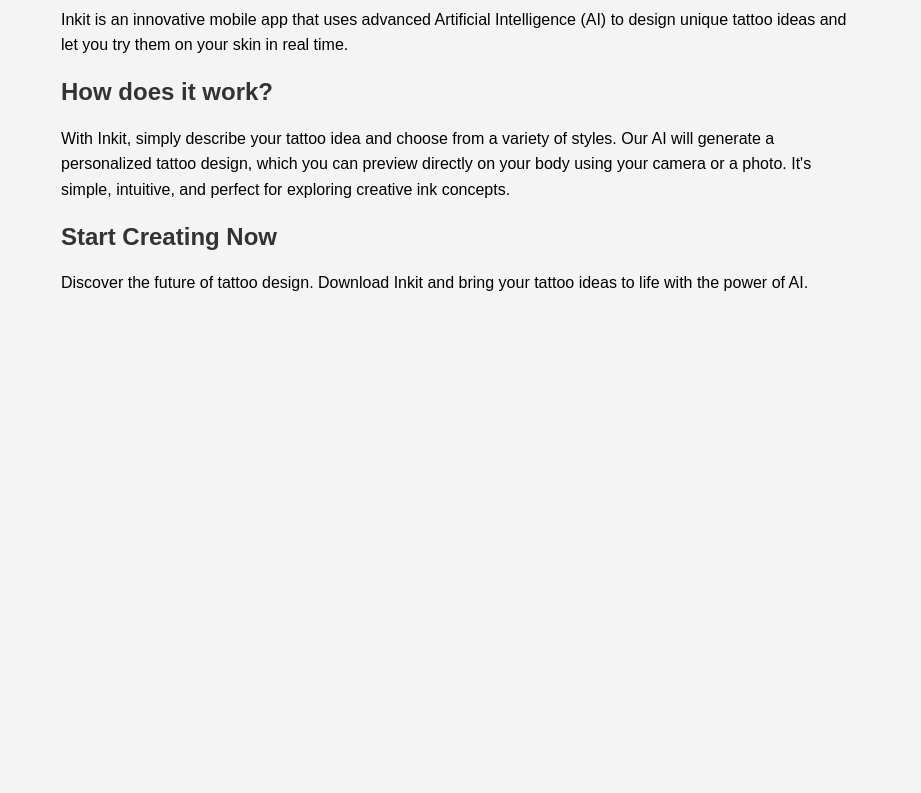
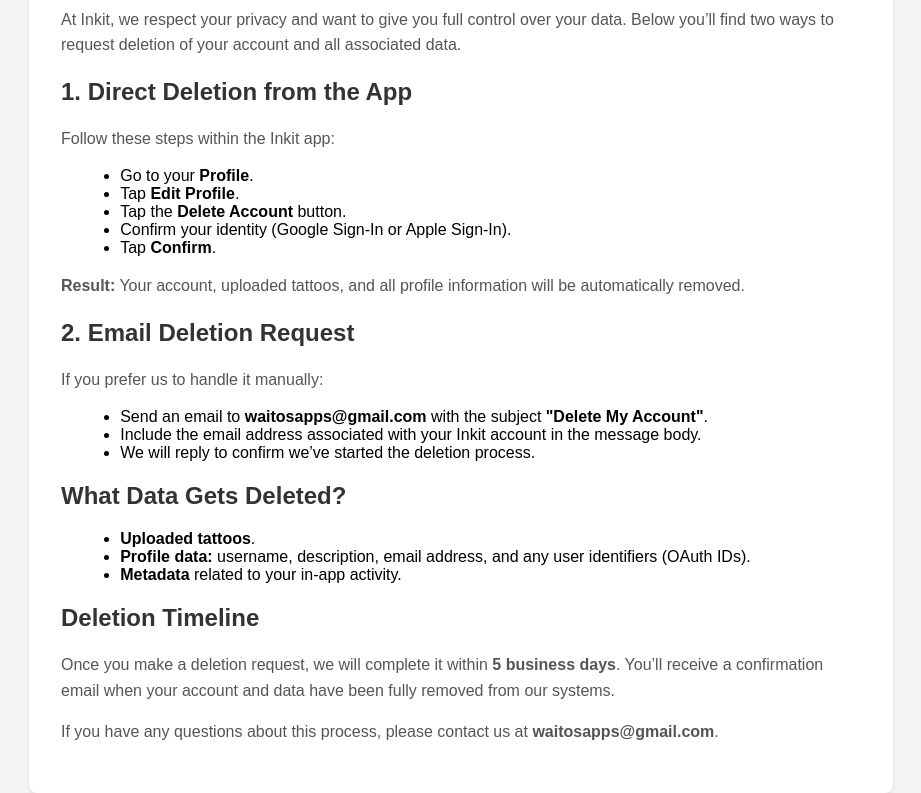
Before and after one commit to waitos/inkit, a plain HTML site: page index.html in a window 1280 px wide. Shown: the part 105-898 px from the top of the page, without its empty margins (179-1100 px from the left). Before the commit the page ends 800 px from the top, so only its background shows below. Drawn offline with Linux system fonts and the light colour scheme.

Commit message:
Update index.html

```diff
--- a/index.html
+++ b/index.html
@@ -1,10 +1,9 @@
-
 <!DOCTYPE html>
 <html lang="en">
 <head>
     <meta charset="UTF-8">
     <meta name="viewport" content="width=device-width, initial-scale=1.0">
-    <title>Inkit</title>
+    <title>Delete Account - Inkit</title>
     <style>
         body {
             font-family: Arial, sans-serif;
@@ -16,29 +15,52 @@
             max-width: 800px;
             margin: 0 auto;
             padding: 2em;
+            background-color: #fff;
+            box-shadow: 0 2px 4px rgba(0, 0, 0, 0.1);
+            border-radius: 8px;
         }
         h1, h2 {
             color: #333;
         }
         p {
             line-height: 1.6em;
+            color: #555;
+        }
+        ul {
+            margin-left: 1.2em;
         }
     </style>
 </head>
 <body>
     <div class="container">
-        <h1>Welcome to Inkit!</h1>
-        <p>
-            Inkit is an innovative mobile app that uses advanced Artificial Intelligence (AI) to design unique tattoo ideas and let you try them on your skin in real time.
-        </p>
-        <h2>How does it work?</h2>
-        <p>
-            With Inkit, simply describe your tattoo idea and choose from a variety of styles. Our AI will generate a personalized tattoo design, which you can preview directly on your body using your camera or a photo. It's simple, intuitive, and perfect for exploring creative ink concepts.
-        </p>
-        <h2>Start Creating Now</h2>
-        <p>
-            Discover the future of tattoo design. Download Inkit and bring your tattoo ideas to life with the power of AI.
-        </p>
+        <h1>How to Delete Your Inkit Account</h1>
+        <p>At Inkit, we respect your privacy and want to give you full control over your data. Below you’ll find two ways to request deletion of your account and all associated data.</p>
+        <h2>1. Direct Deletion from the App</h2>
+        <p>Follow these steps within the Inkit app:</p>
+        <ul>
+            <li>Go to your <strong>Profile</strong>.</li>
+            <li>Tap <strong>Edit Profile</strong>.</li>
+            <li>Tap the <strong>Delete Account</strong> button.</li>
+            <li>Confirm your identity (Google Sign-In or Apple Sign-In).</li>
+            <li>Tap <strong>Confirm</strong>.</li>
+        </ul>
+        <p><strong>Result:</strong> Your account, uploaded tattoos, and all profile information will be automatically removed.</p>
+        <h2>2. Email Deletion Request</h2>
+        <p>If you prefer us to handle it manually:</p>
+        <ul>
+            <li>Send an email to <strong>waitosapps@gmail.com</strong> with the subject <strong>"Delete My Account"</strong>.</li>
+            <li>Include the email address associated with your Inkit account in the message body.</li>
+            <li>We will reply to confirm we’ve started the deletion process.</li>
+        </ul>
+        <h2>What Data Gets Deleted?</h2>
+        <ul>
+            <li><strong>Uploaded tattoos</strong>.</li>
+            <li><strong>Profile data:</strong> username, description, email address, and any user identifiers (OAuth IDs).</li>
+            <li><strong>Metadata</strong> related to your in-app activity.</li>
+        </ul>
+        <h2>Deletion Timeline</h2>
+        <p>Once you make a deletion request, we will complete it within <strong>5 business days</strong>. You’ll receive a confirmation email when your account and data have been fully removed from our systems.</p>
+        <p>If you have any questions about this process, please contact us at <strong>waitosapps@gmail.com</strong>.</p>
     </div>
 </body>
 </html>
```
